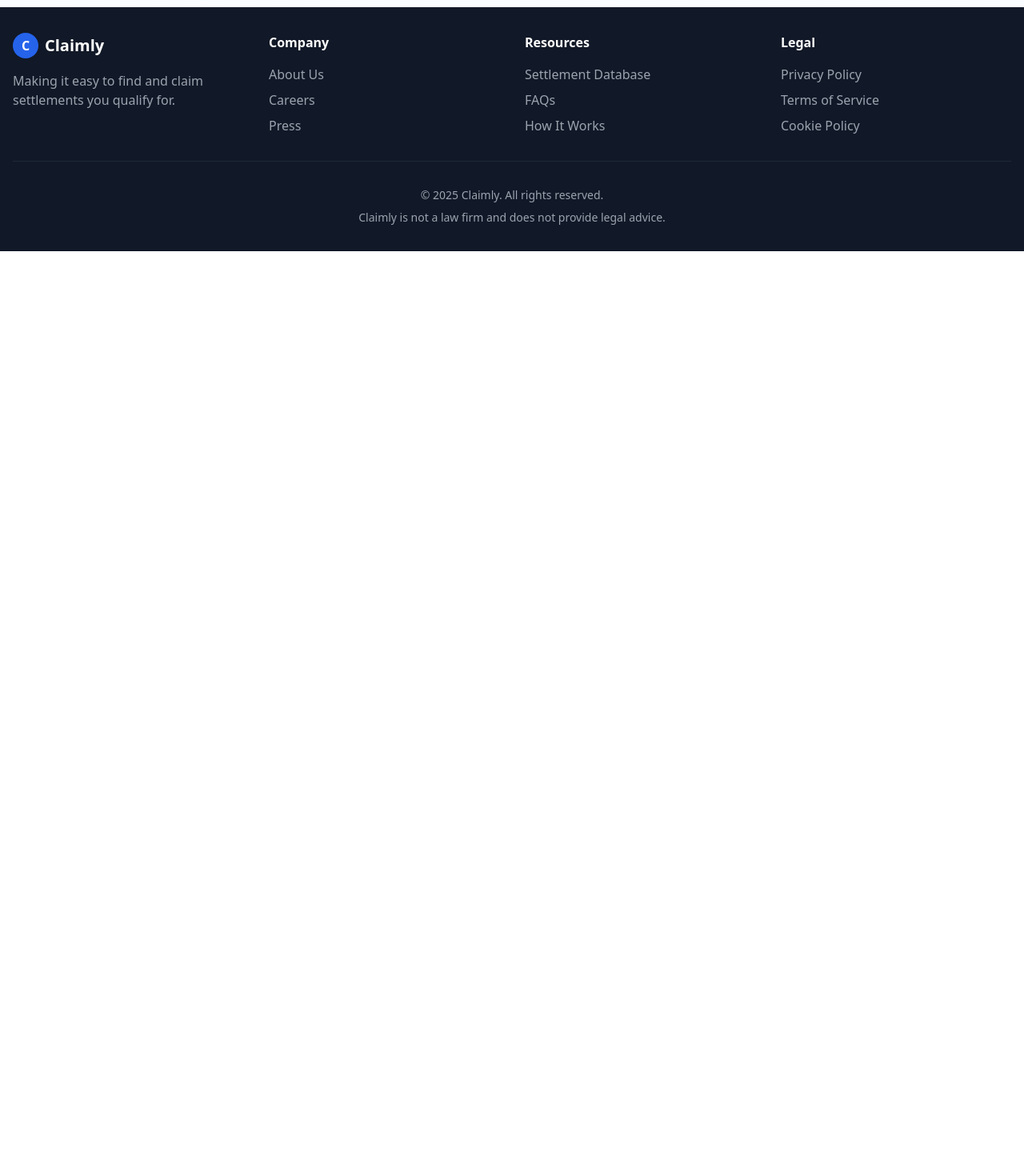
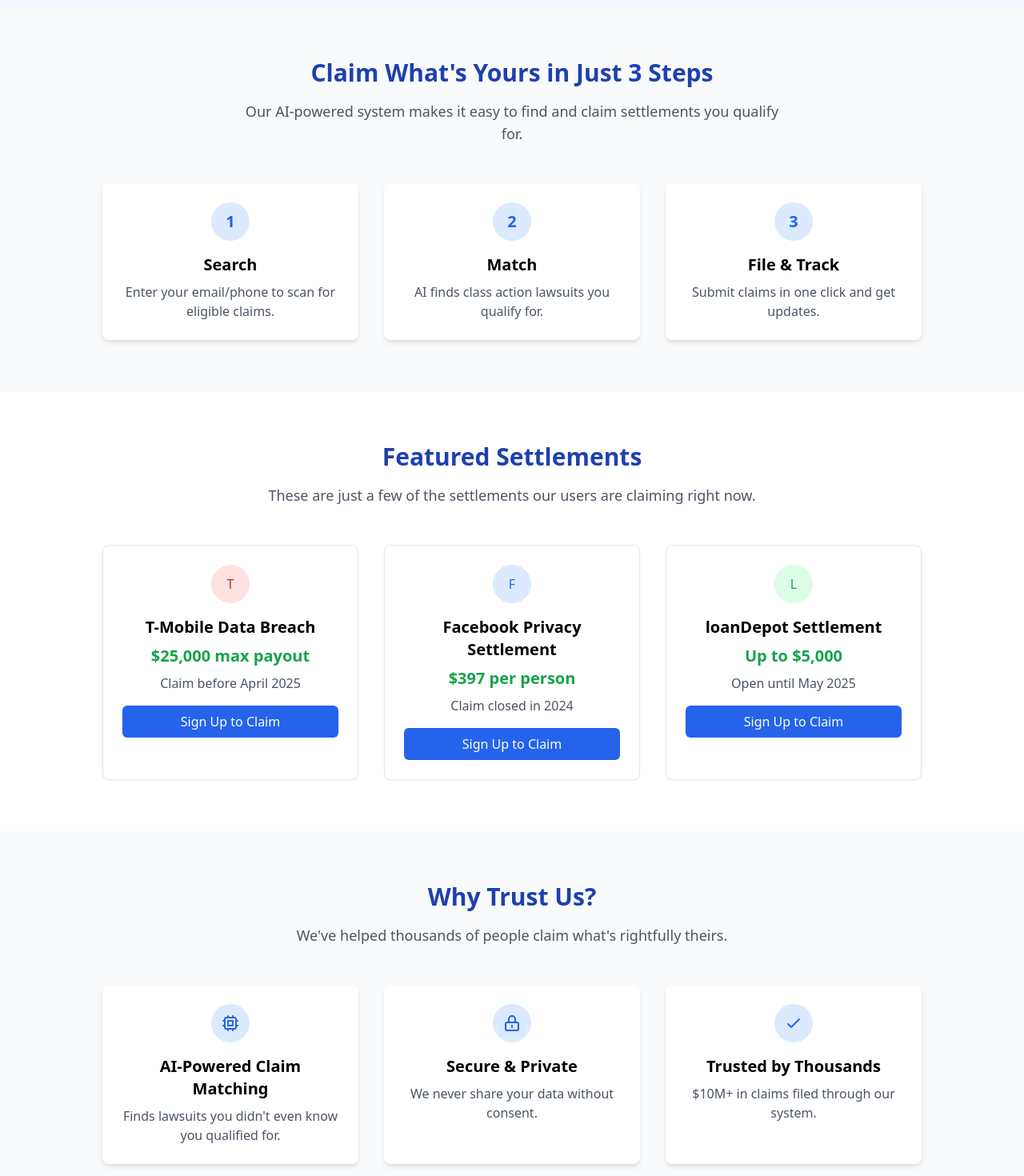
Before and after one commit to dzodze00/claimly, a Next.js app: page / in a window 1280 px wide. Shown: the part 620-2090 px from the top of the page at 80% size. Before the commit the page ends 934 px from the top, so only its background shows below. Built offline with nearby package versions, Linux system fonts and the light colour scheme.

Commit message:
Update page.tsx

```diff
--- a/app/page.tsx
+++ b/app/page.tsx
@@ -7,45 +7,27 @@
 export default function Home() {
   const [dialogOpen, setDialogOpen] = useState(false)
   const [formSubmitted, setFormSubmitted] = useState(false)
-  const [formError, setFormError] = useState("")
 
-  const handleSubmit = async (e: React.FormEvent<HTMLFormElement>) => {
+  const handleSubmit = (e: React.FormEvent<HTMLFormElement>) => {
     e.preventDefault()
-    const form = e.currentTarget
-    const formData = new FormData(form)
+    const formData = new FormData(e.currentTarget)
+    const email = formData.get("email")
 
-    try {
-      // Convert FormData to a plain object
-      const formValues = Object.fromEntries(formData.entries())
+    // Basic email validation
+    const emailRegex = /^[^\s@]+@[^\s@]+\.[^\s@]+$/
+    if (email && typeof email === "string" && !emailRegex.test(email)) {
+      alert("Please enter a valid email address")
+      return
+    }
 
-      // Submit to our API route
-      const response = await fetch("/api/signup", {
-        method: "POST",
-        headers: {
-          "Content-Type": "application/json",
-        },
-        body: JSON.stringify(formValues),
-      })
-
-      const result = await response.json()
-
-      if (result.success) {
     // Show success state
     setFormSubmitted(true)
-        setFormError("")
 
     // Close modal after 3 seconds
     setTimeout(() => {
       setDialogOpen(false)
       setFormSubmitted(false)
     }, 3000)
-      } else {
-        setFormError(result.message || "Something went wrong")
-      }
-    } catch (error) {
-      console.error("Form submission error:", error)
-      setFormError("An error occurred. Please try again.")
-    }
   }
 
   return (
@@ -76,8 +58,6 @@
                 <p className="mb-6 text-gray-600">
                   Join thousands of people who have already claimed millions in settlement money.
                 </p>
-
-                {formError && <div className="mb-4 p-3 bg-red-100 text-red-700 rounded-md">{formError}</div>}
 
                 <form onSubmit={handleSubmit} className="space-y-4">
                   <div className="grid grid-cols-2 gap-4">
@@ -178,8 +158,190 @@
           </div>
         </section>
 
-        {/* Rest of your sections remain the same */}
-        {/* ... */}
+        {/* How It Works Section */}
+        <section id="how-it-works" className="w-full py-16 bg-gray-50">
+          <div className="container mx-auto px-4">
+            <div className="text-center mb-12">
+              <h2 className="text-3xl font-bold text-blue-800 mb-4">Claim What's Yours in Just 3 Steps</h2>
+              <p className="text-gray-600 text-lg max-w-2xl mx-auto">
+                Our AI-powered system makes it easy to find and claim settlements you qualify for.
+              </p>
+            </div>
+
+            <div className="grid grid-cols-1 md:grid-cols-3 gap-8 max-w-5xl mx-auto">
+              <div className="bg-white p-6 rounded-lg shadow-md">
+                <div className="w-12 h-12 bg-blue-100 rounded-full flex items-center justify-center text-blue-600 mb-4 mx-auto">
+                  <span className="text-xl font-bold">1</span>
+                </div>
+                <h3 className="text-xl font-semibold text-center mb-2">Search</h3>
+                <p className="text-gray-600 text-center">Enter your email/phone to scan for eligible claims.</p>
+              </div>
+
+              <div className="bg-white p-6 rounded-lg shadow-md">
+                <div className="w-12 h-12 bg-blue-100 rounded-full flex items-center justify-center text-blue-600 mb-4 mx-auto">
+                  <span className="text-xl font-bold">2</span>
+                </div>
+                <h3 className="text-xl font-semibold text-center mb-2">Match</h3>
+                <p className="text-gray-600 text-center">AI finds class action lawsuits you qualify for.</p>
+              </div>
+
+              <div className="bg-white p-6 rounded-lg shadow-md">
+                <div className="w-12 h-12 bg-blue-100 rounded-full flex items-center justify-center text-blue-600 mb-4 mx-auto">
+                  <span className="text-xl font-bold">3</span>
+                </div>
+                <h3 className="text-xl font-semibold text-center mb-2">File & Track</h3>
+                <p className="text-gray-600 text-center">Submit claims in one click and get updates.</p>
+              </div>
+            </div>
+          </div>
+        </section>
+
+        {/* Featured Settlements Section */}
+        <section className="w-full py-16 bg-white">
+          <div className="container mx-auto px-4">
+            <div className="text-center mb-12">
+              <h2 className="text-3xl font-bold text-blue-800 mb-4">Featured Settlements</h2>
+              <p className="text-gray-600 text-lg max-w-2xl mx-auto">
+                These are just a few of the settlements our users are claiming right now.
+              </p>
+            </div>
+
+            <div className="grid grid-cols-1 md:grid-cols-3 gap-8 max-w-5xl mx-auto">
+              <div className="bg-white border border-gray-200 p-6 rounded-lg shadow-sm">
+                <div className="bg-red-100 text-red-600 w-12 h-12 rounded-full flex items-center justify-center mb-4 mx-auto">
+                  T
+                </div>
+                <h3 className="text-xl font-semibold text-center mb-2">T-Mobile Data Breach</h3>
+                <p className="text-green-600 font-bold text-center text-xl mb-2">$25,000 max payout</p>
+                <p className="text-gray-600 text-center mb-4">Claim before April 2025</p>
+                <button
+                  onClick={() => setDialogOpen(true)}
+                  className="w-full bg-blue-600 hover:bg-blue-700 text-white font-medium py-2 px-4 rounded-md text-center"
+                >
+                  Sign Up to Claim
+                </button>
+              </div>
+
+              <div className="bg-white border border-gray-200 p-6 rounded-lg shadow-sm">
+                <div className="bg-blue-100 text-blue-600 w-12 h-12 rounded-full flex items-center justify-center mb-4 mx-auto">
+                  F
+                </div>
+                <h3 className="text-xl font-semibold text-center mb-2">Facebook Privacy Settlement</h3>
+                <p className="text-green-600 font-bold text-center text-xl mb-2">$397 per person</p>
+                <p className="text-gray-600 text-center mb-4">Claim closed in 2024</p>
+                <button
+                  onClick={() => setDialogOpen(true)}
+                  className="w-full bg-blue-600 hover:bg-blue-700 text-white font-medium py-2 px-4 rounded-md text-center"
+                >
+                  Sign Up to Claim
+                </button>
+              </div>
+
+              <div className="bg-white border border-gray-200 p-6 rounded-lg shadow-sm">
+                <div className="bg-green-100 text-green-600 w-12 h-12 rounded-full flex items-center justify-center mb-4 mx-auto">
+                  L
+                </div>
+                <h3 className="text-xl font-semibold text-center mb-2">loanDepot Settlement</h3>
+                <p className="text-green-600 font-bold text-center text-xl mb-2">Up to $5,000</p>
+                <p className="text-gray-600 text-center mb-4">Open until May 2025</p>
+                <button
+                  onClick={() => setDialogOpen(true)}
+                  className="w-full bg-blue-600 hover:bg-blue-700 text-white font-medium py-2 px-4 rounded-md text-center"
+                >
+                  Sign Up to Claim
+                </button>
+              </div>
+            </div>
+          </div>
+        </section>
+
+        {/* Why Trust Us Section */}
+        <section className="w-full py-16 bg-gray-50">
+          <div className="container mx-auto px-4">
+            <div className="text-center mb-12">
+              <h2 className="text-3xl font-bold text-blue-800 mb-4">Why Trust Us?</h2>
+              <p className="text-gray-600 text-lg max-w-2xl mx-auto">
+                We've helped thousands of people claim what's rightfully theirs.
+              </p>
+            </div>
+
+            <div className="grid grid-cols-1 md:grid-cols-3 gap-8 max-w-5xl mx-auto">
+              <div className="bg-white p-6 rounded-lg shadow-md">
+                <div className="w-12 h-12 bg-blue-100 rounded-full flex items-center justify-center text-blue-600 mb-4 mx-auto">
+                  <svg
+                    xmlns="http://www.w3.org/2000/svg"
+                    className="h-6 w-6"
+                    fill="none"
+                    viewBox="0 0 24 24"
+                    stroke="currentColor"
+                  >
+                    <path
+                      strokeLinecap="round"
+                      strokeLinejoin="round"
+                      strokeWidth={2}
+                      d="M9 3v2m6-2v2M9 19v2m6-2v2M5 9H3m2 6H3m18-6h-2m2 6h-2M7 19h10a2 2 0 002-2V7a2 2 0 00-2-2H7a2 2 0 00-2 2v10a2 2 0 002 2zM9 9h6v6H9V9z"
+                    />
+                  </svg>
+                </div>
+                <h3 className="text-xl font-semibold text-center mb-2">AI-Powered Claim Matching</h3>
+                <p className="text-gray-600 text-center">Finds lawsuits you didn't even know you qualified for.</p>
+              </div>
+
+              <div className="bg-white p-6 rounded-lg shadow-md">
+                <div className="w-12 h-12 bg-blue-100 rounded-full flex items-center justify-center text-blue-600 mb-4 mx-auto">
+                  <svg
+                    xmlns="http://www.w3.org/2000/svg"
+                    className="h-6 w-6"
+                    fill="none"
+                    viewBox="0 0 24 24"
+                    stroke="currentColor"
+                  >
+                    <path
+                      strokeLinecap="round"
+                      strokeLinejoin="round"
+                      strokeWidth={2}
+                      d="M12 15v2m-6 4h12a2 2 0 002-2v-6a2 2 0 00-2-2H6a2 2 0 00-2 2v6a2 2 0 002 2zm10-10V7a4 4 0 00-8 0v4h8z"
+                    />
+                  </svg>
+                </div>
+                <h3 className="text-xl font-semibold text-center mb-2">Secure & Private</h3>
+                <p className="text-gray-600 text-center">We never share your data without consent.</p>
+              </div>
+
+              <div className="bg-white p-6 rounded-lg shadow-md">
+                <div className="w-12 h-12 bg-blue-100 rounded-full flex items-center justify-center text-blue-600 mb-4 mx-auto">
+                  <svg
+                    xmlns="http://www.w3.org/2000/svg"
+                    className="h-6 w-6"
+                    fill="none"
+                    viewBox="0 0 24 24"
+                    stroke="currentColor"
+                  >
+                    <path strokeLinecap="round" strokeLinejoin="round" strokeWidth={2} d="M5 13l4 4L19 7" />
+                  </svg>
+                </div>
+                <h3 className="text-xl font-semibold text-center mb-2">Trusted by Thousands</h3>
+                <p className="text-gray-600 text-center">$10M+ in claims filed through our system.</p>
+              </div>
+            </div>
+          </div>
+        </section>
+
+        {/* CTA Section */}
+        <section className="w-full py-16 bg-blue-600">
+          <div className="container mx-auto px-4 text-center">
+            <h2 className="text-3xl font-bold text-white mb-6">Stop Leaving Money on the Table</h2>
+            <p className="text-white text-lg mb-8 max-w-2xl mx-auto">
+              It takes less than 60 seconds to check if you're eligible for compensation.
+            </p>
+            <button
+              onClick={() => setDialogOpen(true)}
+              className="inline-block rounded-md bg-white text-blue-600 px-6 py-3 text-lg font-medium hover:bg-gray-100"
+            >
+              Sign Up Now
+            </button>
+          </div>
+        </section>
       </main>
 
       {/* Footer */}
```
Lines whose indentation alone changed are shown as unchanged.
